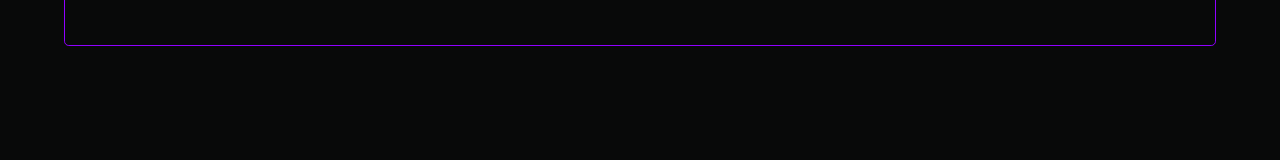
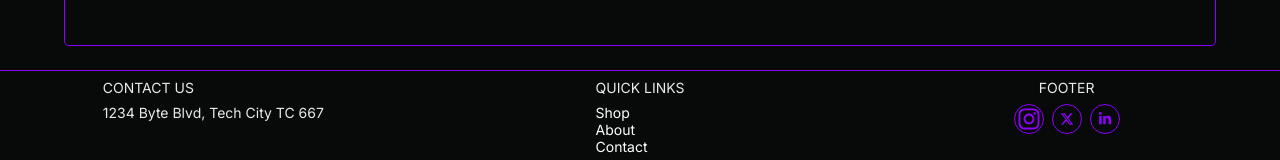
Before and after one commit to ParalelSt/ByteForge, a React (Vite) app in the folder byteForge/: page / in a window 1280 px wide. Shown: the part 873-1033 px from the top of the page. Before the commit the page ends 919 px from the top, so only its background shows below. Built offline with nearby package versions, Linux system fonts and the light colour scheme.

Commit message:
feat: added footer and footer styles with navigation links

```diff
--- a/byteForge/src/components/Footer.tsx
+++ b/byteForge/src/components/Footer.tsx
@@ -1,5 +1,62 @@
+import "@/styles/footer.scss";
+import { Link } from "react-router-dom";
+import { FaInstagram } from "react-icons/fa";
+import { FaXTwitter } from "react-icons/fa6";
+import { FaLinkedinIn } from "react-icons/fa";
+
 const Footer = () => {
-  return <></>;
+  return (
+    <footer className="footer-container">
+      <div className="footer-section footer-section-left">
+        <div className="footer-section-center-div">
+          <h2>CONTACT US</h2>
+          <p className="address">
+            1234 Byte Blvd, Tech City TC <span>667</span>
+          </p>
+        </div>
+      </div>
+
+      <div className="footer-section footer-section-middle">
+        <div className="footer-section-center-div">
+          <h2>QUICK LINKS</h2>
+          <ul>
+            <li>
+              <Link to={"/shop"}>Shop</Link>
+            </li>
+            <li>
+              <Link to={"/about"}>About</Link>
+            </li>
+            <li>
+              <Link to={"/contact"}>Contact</Link>
+            </li>
+          </ul>
+        </div>
+      </div>
+
+      <div className="footer-section footer-section-right">
+        <div className="footer-section-center-div">
+          <h2>FOOTER</h2>
+          <div className="socials-links">
+            <div className="icon-container">
+              <Link to={""}>
+                <FaInstagram className="icon" />
+              </Link>
+            </div>
+            <div className="icon-container">
+              <Link to={""} className="icon">
+                <FaXTwitter />
+              </Link>
+            </div>
+            <div className="icon-container">
+              <Link to={""} className="icon">
+                <FaLinkedinIn />
+              </Link>
+            </div>
+          </div>
+        </div>
+      </div>
+    </footer>
+  );
 };
 
 export default Footer;
--- a/byteForge/src/pages/Home.tsx
+++ b/byteForge/src/pages/Home.tsx
@@ -1,4 +1,5 @@
 import FeaturedProducts from "@/components/FeaturedProducts";
+import Footer from "@/components/Footer";
 import Header from "@/components/Header";
 import Hero from "@/components/Hero";
 import Promo from "@/components/Promo";
@@ -11,6 +12,7 @@ const Home = () => {
         <Hero />
         <FeaturedProducts />
         <Promo />
+        <Footer />
       </div>
     </>
   );
--- /dev/null
+++ b/byteForge/src/styles/footer.scss
@@ -0,0 +1,82 @@
+@use "@/styles/mixins/mixins" as m;
+@use "@/styles/variables" as v;
+
+.footer-container {
+    @include m.flexCenter;
+    justify-content: space-around;
+
+    grid-column: 1 / -1;
+    width: 100vw;
+
+    margin-left: calc(50% - 50vw);
+
+    border-top: 1px solid v.$accent;
+
+    .footer-section {
+        @include m.flexCenter;
+
+        flex: 1;
+
+        padding: 0.5rem 1rem;
+
+        width: 100%;
+        height: 100%;
+
+        .footer-section-center-div {
+            display: flex;
+            flex-direction: column;
+
+            gap: 0.5rem;
+
+
+
+            height: 100%;
+
+            font-family: v.$font-body;
+            font-size: v.$fs-small;
+
+            h2 {
+            width: 100%;
+            font-size: v.$fs-small;
+        }
+
+            ul {
+                width: 100%;
+                list-style: none;
+            }
+
+            .socials-links {
+                display: flex;
+                justify-content: space-between;
+
+                gap: 0.5rem;
+
+                width: 100%;
+
+                .icon-container {
+                    @include m.flexCenter;
+
+                    padding: 0.125rem;
+
+                    border: 1px solid v.$accent;
+                    border-radius: 100%;
+
+                    .icon {
+                    @include m.flexCenter;
+
+                    color: v.$accent;
+
+                    width: 1.5rem;
+                    height: 1.5rem;
+                }
+                }
+            }
+        }
+    }
+
+    .footer-section-right {
+        h2 {
+            text-align: center;
+        }
+    }
+}
```
